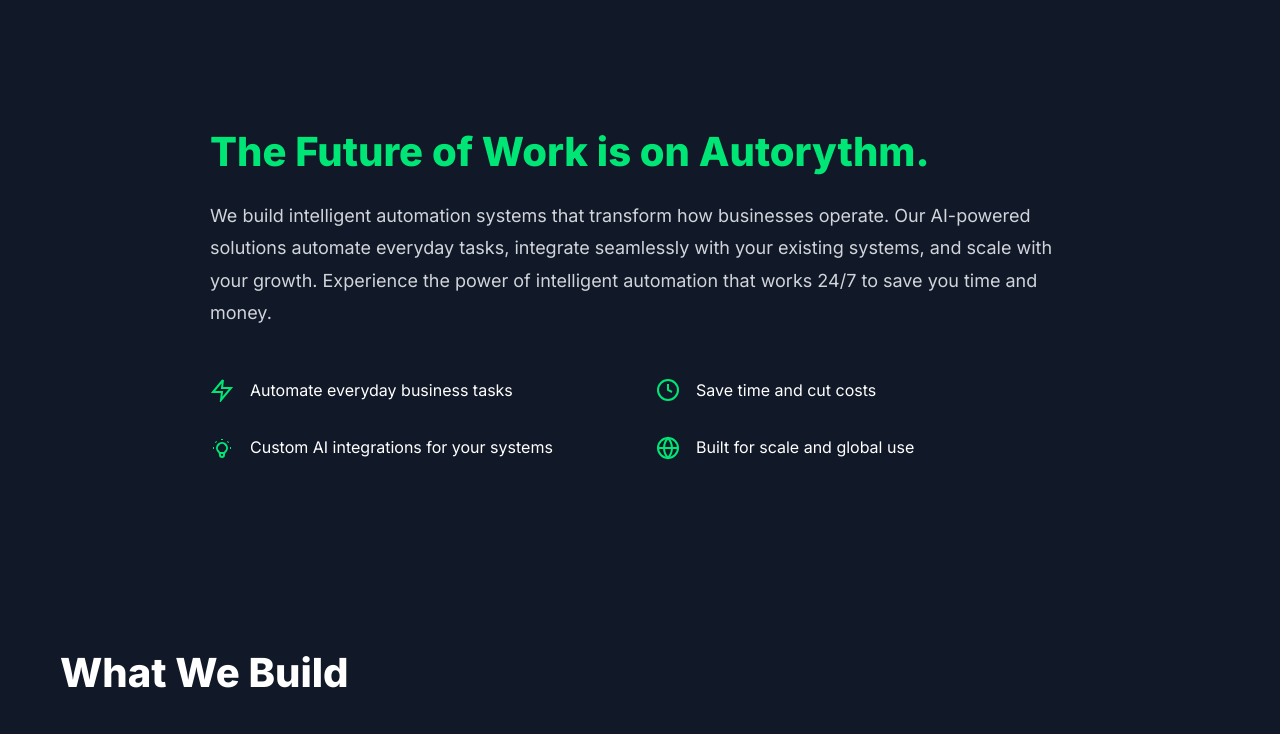
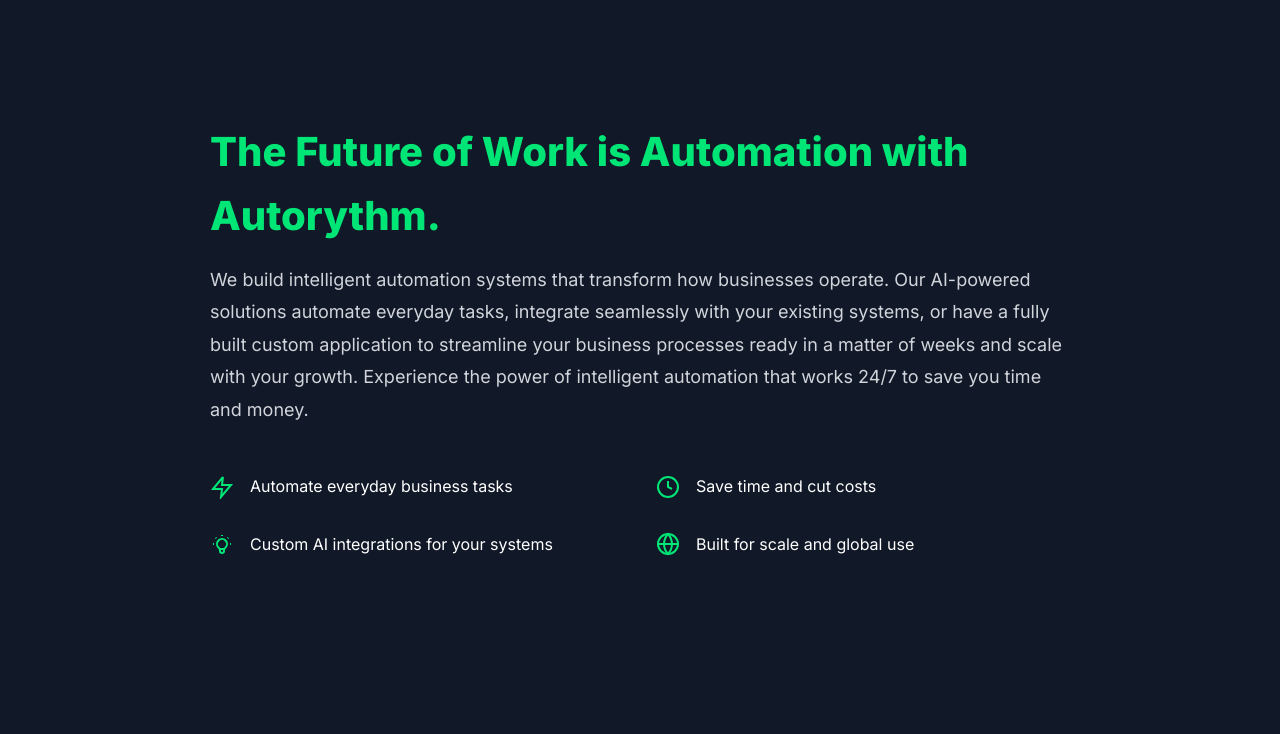
Before and after one commit to rycelewis-stack/autorythm-landing-page, a plain HTML site: page index.html in a window 1280 px wide. Shown: the part 700-1434 px from the top of the page. Drawn offline with Linux system fonts and the light colour scheme.

Commit message:
Update content: Change heading to 'Automation with Autorythm', add custom application messaging, and fix typo

```diff
--- a/index.html
+++ b/index.html
@@ -54,11 +54,13 @@
     <!-- Future of Work Section -->
     <section id="future" class="future-section">
         <div class="container">
-            <h2 class="section-title green-text">The Future of Work is on Autorythm.</h2>
+            <h2 class="section-title green-text">The Future of Work is Automation with Autorythm.</h2>
             <p class="future-description">
                 We build intelligent automation systems that transform how businesses operate. Our AI-powered solutions
-                automate everyday tasks, integrate seamlessly with your existing systems, and scale with your growth.
+                automate everyday tasks, integrate seamlessly with your existing systems, or have a fully built
+                custom application to streamline your business processes ready in a matter of weeks and scale with your growth.
                 Experience the power of intelligent automation that works 24/7 to save you time and money.
+
             </p>
             <div class="features-grid">
                 <div class="feature-item">
@@ -144,7 +146,7 @@
                         practical business insights to deliver services that truly make a difference.
                     </p>
                     <p class="about-description">
-                        Our team of experienced developers and AI specialists work closely with clients to understand
+                        Our team of Full Stack Developers and AI specialists work closely with clients to understand
                         their unique challenges and design automated systems that not only solve problems but also
                         drive growth and innovation.
                     </p>
```
